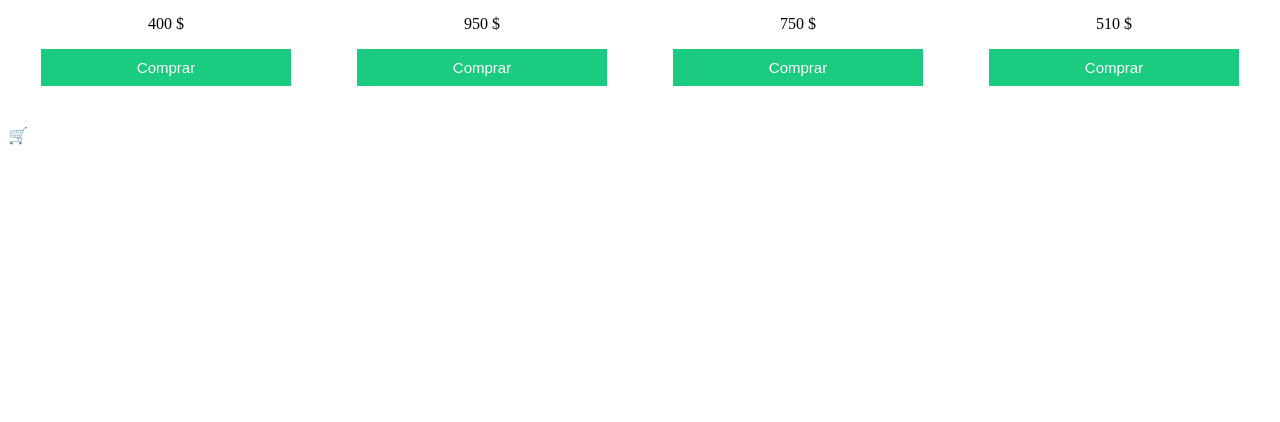
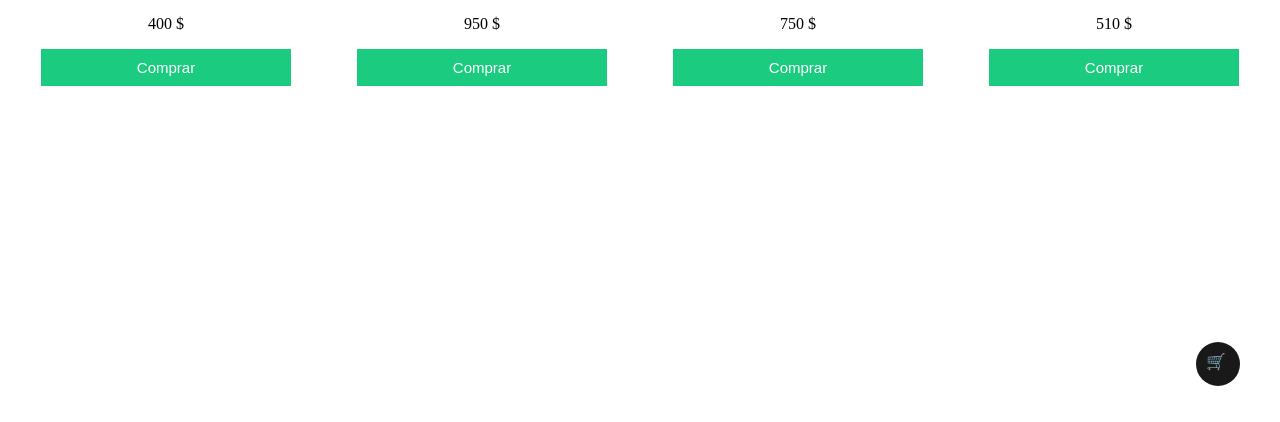
Before and after one commit to lokywolf2295/ecommerce2022, a plain HTML site: page client/media/index.html in a window 1280 px wide. Shown: the part 378-800 px from the top of the page. Drawn offline with Linux system fonts and the light colour scheme.

Commit message:
Update(Client 2): 2 modify styles.css file

```diff
--- a/client/media/styles.css
+++ b/client/media/styles.css
@@ -32,3 +32,21 @@
 .card-products button:hover{
     opacity: 0.7;
 }
+
+/*card button*/
+.cart-btn{
+    position: fixed;
+    top: 90vh;
+    right: 40px;
+    background-color: rgb(25, 25, 25);
+    padding: 10px;
+    border-radius: 50%;
+    height: 24px;
+    width: 24px;
+    transition: transform 0.2s ease-in-out;
+}
+
+.cart-btn:hover{
+    cursor: pointer;
+    opacity: 0.9;
+}
```
